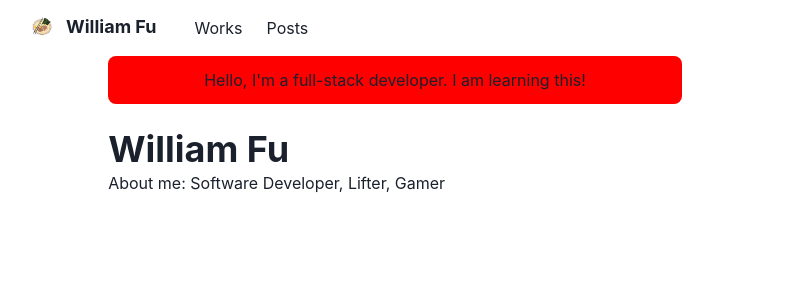
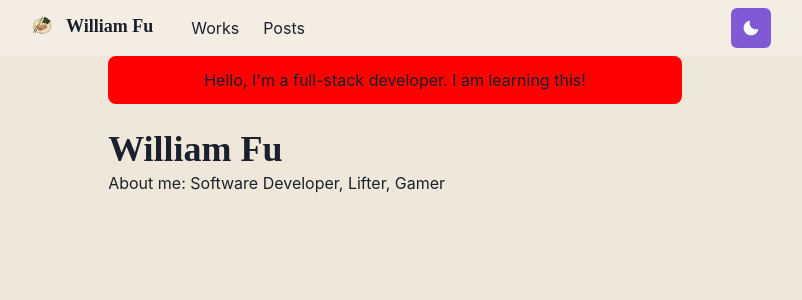
Before and after one commit to williamfu24/portfolio, a Next.js app: page / in a window 1280 px wide. Shown: the top 300 px of the page, without its empty margins (245-1047 px from the left). Built offline with nearby package versions, Linux system fonts and the light colour scheme.

Commit message:
Support dark/light theme. Theme toggle button

```diff
--- a/components/navbar.js
+++ b/components/navbar.js
@@ -15,6 +15,7 @@
   useColorModeValue
 } from '@chakra-ui/react'
 import { HamburgerIcon } from '@chakra-ui/icons'
+import ThemeToggleButton from './theme-toggle-button.js'
 
 const LinkItem = ({ href, path, children }) => {
   const active = path === href
@@ -74,6 +75,7 @@
         </Stack>
 
         <Box flex={1} align="right">
+          <ThemeToggleButton />
           <Box ml={2} display={{base: 'inline-block', md:'none'}}>
             <Menu>
               <MenuButton
--- /dev/null
+++ b/components/theme-toggle-button.js
@@ -0,0 +1,18 @@
+import { IconButton, useColorMode, useColorModeValue } from '@chakra-ui/react'
+import { SunIcon, MoonIcon } from '@chakra-ui/icons'
+
+const ThemeToggleButton = () => {
+  const {toggleColorMode} = useColorMode()
+
+  return (
+    <IconButton
+      aria-label="Toggle theme"
+      colorScheme={useColorModeValue('purple', 'orange')}
+      icon={useColorModeValue(<MoonIcon />, <SunIcon />)}
+      onClick={toggleColorMode}>
+    >
+    </IconButton>
+  )
+}
+
+export default ThemeToggleButton
--- /dev/null
+++ b/lib/theme.js
@@ -0,0 +1,55 @@
+import { extendTheme } from '@chakra-ui/react'
+import { mode } from '@chakra-ui/theme-tools'
+
+const styles = {
+  global: props => ({
+    body: {
+      bg: mode('#f0e7db', '#202023')(props)
+    }
+  })
+}
+
+const components = {
+  Heading: {
+    variants:{
+      'section-title': {
+        textDecoration: 'underline',
+        fontSize: 20,
+        textUnderlineOffset: 6,
+        textDecorationColor: '#525252',
+        textDecorationThickness:4,
+        marginTop:3,
+        marginBottom: 4
+      }
+    }
+  },
+  Link: {
+    baseStyle: props => ({
+      color: mode('#3d7aed', '#ff63c3')(props),
+      textUnderlineOffset: 3
+    })
+  }
+}
+
+const fonts= {
+  heading: "'M PLUS Rounded 1c'"
+}
+
+const colors = {
+  glassTeal: '88ccca'
+}
+
+const config ={
+  initialColorMode: 'dark',
+  useSystemColorMode: true
+}
+
+const theme = extendTheme({
+  config,
+  styles,
+  components,
+  colors,
+  fonts
+})
+
+export default theme
--- a/pages/_app.js
+++ b/pages/_app.js
@@ -1,9 +1,10 @@
 import { ChakraProvider } from '@chakra-ui/react'
 import Layout from '../components/layouts/main'
+import theme from '../lib/theme'
 
 const Website = ({ Component, pageProps, router })=>{
   return(
-    <ChakraProvider>
+    <ChakraProvider theme={theme}>
       <Layout router={router}>
         <Component {...pageProps} key={router.route} />
       </Layout>
--- /dev/null
+++ b/pages/_document.js
@@ -0,0 +1,18 @@
+import { ColorModeScript } from '@chakra-ui/react'
+import NextDocument, { Html, Head, Main, NextScript } from 'next/document'
+import theme from '../lib/theme'
+
+export default class Document extends NextDocument {
+  render () {
+    return (
+      <Html lang="en">
+        <Head />
+        <body>
+          <ColorModeScript initialColorMode={theme.config.initialColorMode} />
+          <Main />
+          <NextScript />
+        </body>
+      </Html>
+    )
+  }
+}
```
Also changed, not shown: 1 other file (tests, documents, lock files or other folders).
